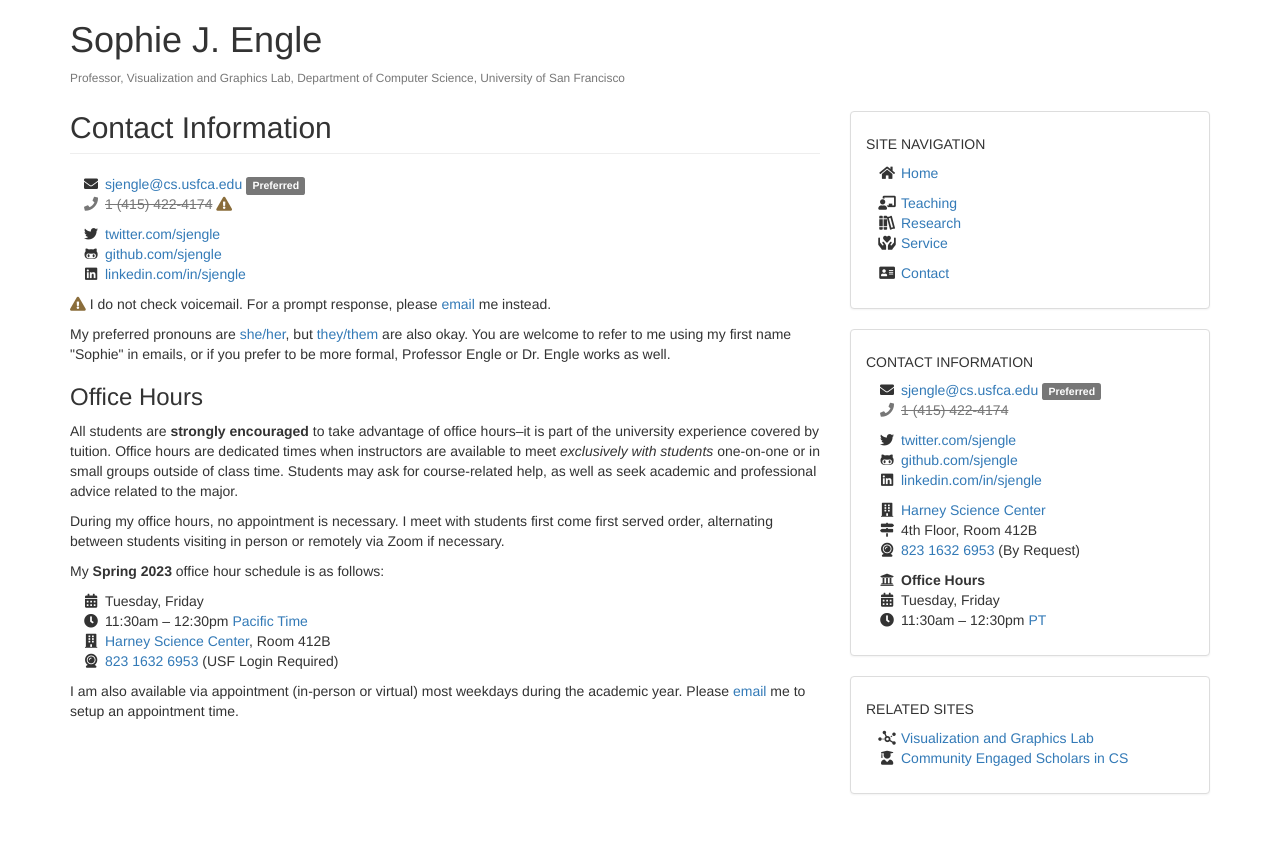
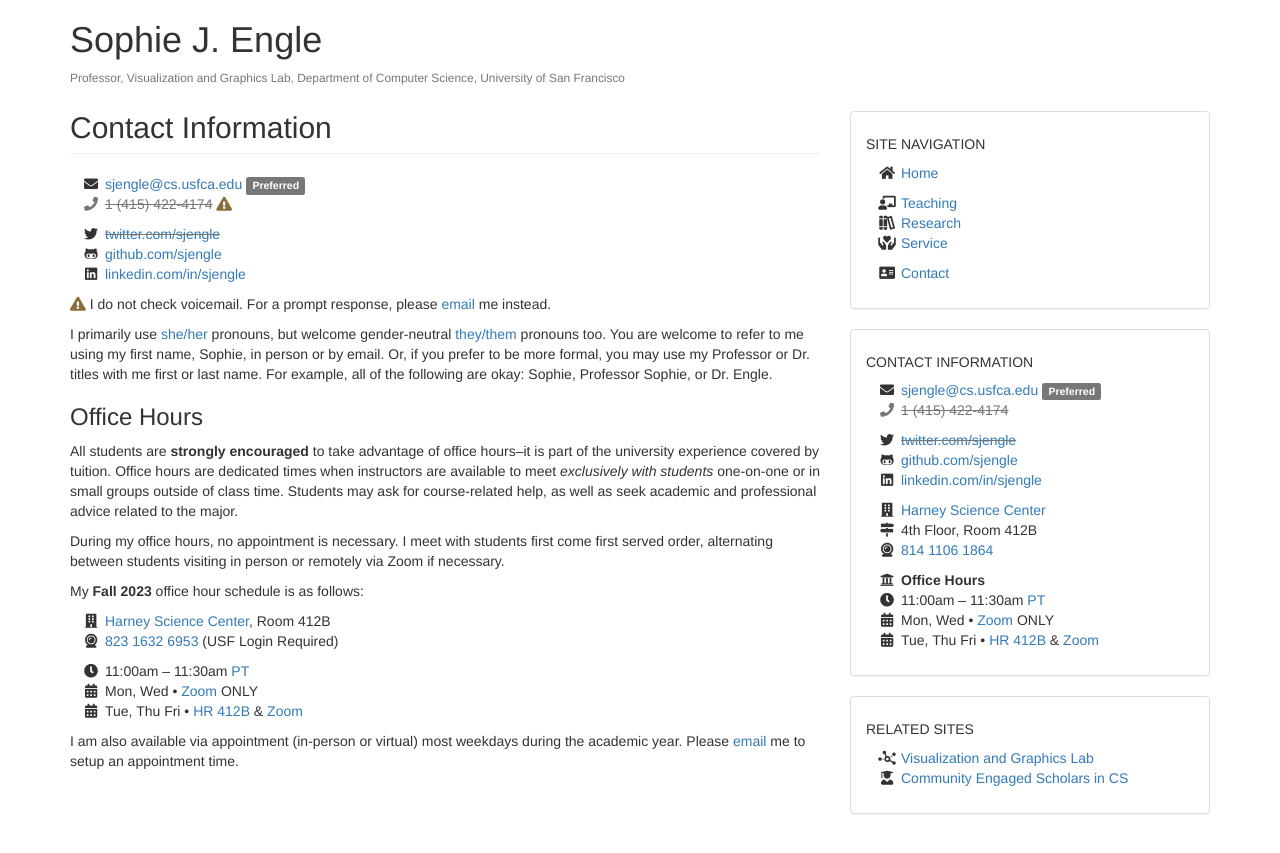
Before and after one commit to sjengle/sjengle.github.io, a Jekyll site: the page built from contact.html, in a window 1280 px wide. Shown: the top 853 px of the page. Built offline with Jekyll 4.4.1, drawn with Linux system fonts in a browser that asks for light colours.

Commit message:
Updated office hours

```diff
--- a/_data/teaching.yaml
+++ b/_data/teaching.yaml
@@ -534,7 +534,7 @@
   term: 'Fall'
   year: '2023'
   sort: 'CS212-2023-08a'
-  link: 'https://usf-cs272-fall2023.github.io/'
+  link: 'https://usf-cs272-fall2023.notion.site/'
   show: true
 - id: 'CS 272'
   name: 'Software Development'
@@ -542,5 +542,5 @@
   term: 'Fall'
   year: '2023'
   sort: 'CS212-2023-08b'
-  link: 'https://usf-cs272-fall2023.github.io/'
+  link: 'https://usf-cs272-fall2023.notion.site/'
   show: true
--- a/_layouts/default.html
+++ b/_layouts/default.html
@@ -103,7 +103,7 @@
             </ul>
 
             <ul class="fa-ul">
-              <li><i class="fa-li fab fa-twitter"></i> <a href="https://twitter.com/sjengle">twitter.com/sjengle</a></li>
+              <li><i class="fa-li fab fa-twitter"></i> <s class="text-muted"><a href="https://twitter.com/sjengle">twitter.com/sjengle</a></s></li>
               <li><i class="fa-li fab fa-github-alt"></i> <a href="https://github.com/sjengle">github.com/sjengle</a></li>
               <li><i class="fa-li fab fa-linkedin"></i> <a href="https://www.linkedin.com/in/sjengle">linkedin.com/in/sjengle</a></li>
             </ul>
@@ -111,14 +111,14 @@
             <ul class="fa-ul">
               <li><i class="fa-li fas fa-building"></i> <a href="https://maps.usfca.edu/?id=924#!m/160034">Harney Science Center</a></li>
               <li><i class="fa-li fas fa-map-signs"></i> 4th Floor, Room 412B</li>
-              <li><i class="fa-li fas fa-webcam"></i> <a href="https://usfca.zoom.us/j/82316326953">823 1632 6953</a> (By Request)</li>
+              <li><i class="fa-li fas fa-webcam"></i> <a href="https://usfca.zoom.us/j/81411061864">814 1106 1864</a></li>
             </ul>
 
             <ul class="fa-ul">
-              <li><i class="fa-li fas fa-university
-                "></i> <strong>Office Hours</strong></li>
-              <li><i class="fa-li fas fa-calendar-alt"></i> Tuesday, Friday</li>
-              <li><i class="fa-li fas fa-clock"></i>11:30am &ndash; 12:30pm <a href="https://time.is/San_Francisco">PT</a></li>
+              <li><i class="fa-li fas fa-university"></i> <strong>Office Hours</strong></li>
+              <li><i class="fa-li fas fa-clock"></i>11:00am &ndash; 11:30am <a href="https://time.is/San_Francisco">PT</a></li>
+              <li><i class="fa-li fas fa-calendar-alt"></i> Mon, Wed &bull; <a href="https://usfca.zoom.us/j/81411061864">Zoom</a> ONLY</li>
+              <li><i class="fa-li fas fa-calendar-alt"></i> Tue, Thu Fri &bull; <a href="https://maps.usfca.edu/?id=924#!m/160034">HR 412B</a> &amp; <a href="https://usfca.zoom.us/j/81411061864">Zoom</a></li>
             </ul>
           </div>
         </div>
--- a/contact.html
+++ b/contact.html
@@ -9,14 +9,14 @@
 </ul>
 
 <ul class="fa-ul">
-  <li><i class="fa-li fab fa-twitter"></i> <a href="https://twitter.com/sjengle">twitter.com/sjengle</a></li>
+  <li><i class="fa-li fab fa-twitter"></i> <s class="text-muted"><a href="https://twitter.com/sjengle">twitter.com/sjengle</a></s></li>
   <li><i class="fa-li fab fa-github-alt"></i> <a href="https://github.com/sjengle">github.com/sjengle</a></li>
   <li><i class="fa-li fab fa-linkedin"></i> <a href="https://www.linkedin.com/in/sjengle">linkedin.com/in/sjengle</a></li>
 </ul>
 
 <p><i class="fas fa-exclamation-triangle text-warning"></i> I do not check voicemail. For a prompt response, please <a href="mailto:sjengle@cs.usfca.edu">email</a> me instead.</p>
 
-<p>My preferred pronouns are <a href="https://pronoun.is/she">she/her</a>, but <a href="https://pronoun.is/they/.../themselves">they/them</a> are also okay. You are welcome to refer to me using my first name "Sophie" in emails, or if you prefer to be more formal, Professor Engle or Dr. Engle works as well.</p>
+<p>I primarily use <a href="https://pronoun.is/she">she/her</a> pronouns, but welcome gender-neutral <a href="https://pronoun.is/they/.../themselves">they/them</a> pronouns too. You are welcome to refer to me using my first name, Sophie, in person or by email. Or, if you prefer to be more formal, you may use my Professor or Dr. titles with me first or last name. For example, all of the following are okay: Sophie, Professor Sophie, or Dr. Engle.</p>
 
 <h3>Office Hours</h3>
 
@@ -24,13 +24,18 @@
 
 <p>During my office hours, no appointment is necessary. I meet with students first come first served order, alternating between students visiting in person or remotely via Zoom if necessary.</p>
 
-<p>My <strong>Spring 2023</strong> office hour schedule is as follows:</p>
+<p>My <strong>Fall 2023</strong> office hour schedule is as follows:</p>
 
 <ul class="fa-ul">
-  <li><i class="fa-li fas fa-calendar-alt"></i> Tuesday, Friday</li>
-  <li><i class="fa-li fas fa-clock"></i> 11:30am &ndash; 12:30pm <a href="https://time.is/San_Francisco">Pacific Time</a></li>
   <li><i class="fa-li fas fa-building"></i> <a href="https://maps.usfca.edu/?id=924#!m/160034">Harney Science Center</a>, Room 412B</li>
   <li><i class="fa-li fas fa-webcam"></i> <a href="https://usfca.zoom.us/j/82316326953">823 1632 6953</a> (USF Login Required)
+</ul>
+
+
+<ul class="fa-ul">
+  <li><i class="fa-li fas fa-clock"></i>11:00am &ndash; 11:30am <a href="https://time.is/San_Francisco">PT</a></li>
+  <li><i class="fa-li fas fa-calendar-alt"></i> Mon, Wed &bull; <a href="https://usfca.zoom.us/j/81411061864">Zoom</a> ONLY</li>
+  <li><i class="fa-li fas fa-calendar-alt"></i> Tue, Thu Fri &bull; <a href="https://maps.usfca.edu/?id=924#!m/160034">HR 412B</a> &amp; <a href="https://usfca.zoom.us/j/81411061864">Zoom</a></li>
 </ul>
 
 <p>I am also available via appointment (in-person or virtual) most weekdays during the academic year. Please <a href="mailto:sjengle@cs.usfca.edu">email</a> me to setup an appointment time.</p>
```
